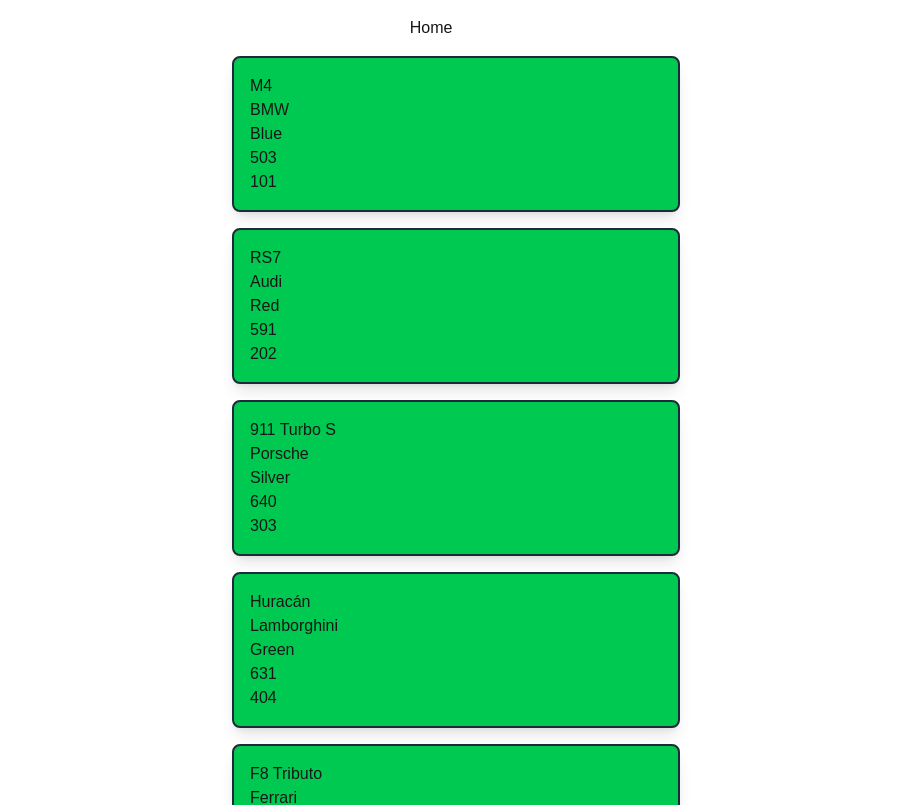
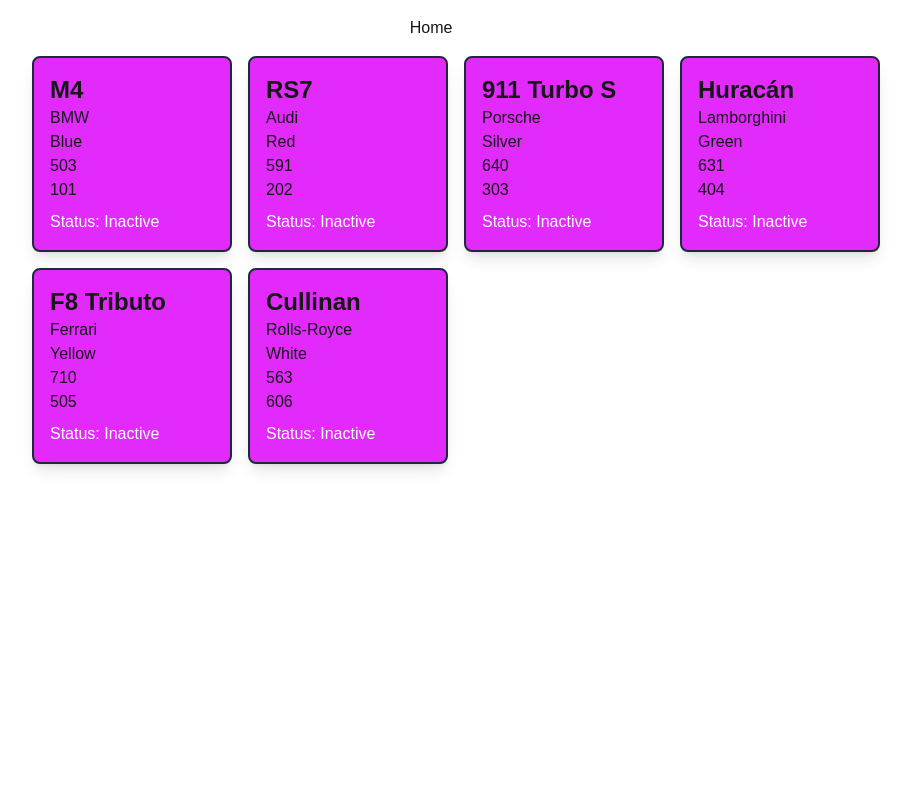
Before and after one commit to santiagoscheffknecht/racingcarlist, a Next.js app: page /cars in a window 1280 px wide. Before the commit this address had no page. Shown: the top 805 px of the page, without its empty margins (184-1095 px from the left). Built offline with nearby package versions, Linux system fonts and the light colour scheme.

Commit message:
aufteilung der Page, stand video 5 fertig

```diff
--- a/app/cars/page.css
+++ /dev/null
@@ -1,18 +0,0 @@
-.car-container {
-    display: flex;
-    flex-direction: column;
-    align-items: center;
-    width: 100%;
-}
-
-.car-card {
-    width: 80%;
-    background-color: green;
-    border: 2px solid black;
-    padding: 20px;
-    margin: 10px 0;
-    color: white;
-    font-size: 18px;
-    display: flex;
-    justify-content: space-between;
-}
--- a/app/cars/page.tsx
+++ b/app/cars/page.tsx
@@ -1,8 +1,7 @@
-import './page.css';
 import React from 'react';
 import Car from '../lib/types/Car';
-import CarCard from '../component/carCard';
-import Link from 'next/link'; // Stelle sicher, dass Link importiert ist
+import Link from 'next/link';
+import CarList from '../list/list';
 
 // Testdaten
 const testCars: Car[] = [
@@ -28,11 +27,9 @@
             </div>
 
 
-            {testCars.map((car, index) => (
-                <div key={index} className="w-full max-w-md p-4 border-2 border-gray-800 bg-green-500 rounded-lg shadow-lg">
-                    <CarCard car={car} />
-                </div>
-            ))}
+            <div >
+                <CarList cars={testCars} ></CarList>
+            </div>
         </div>
     );
 }
--- a/app/component/carCard.tsx
+++ b/app/component/carCard.tsx
@@ -1,4 +1,5 @@
-import React from 'react'
+"use client"
+import React, { useState } from 'react'
 import Car from '../lib/types/Car'
 
 type carProps = {
@@ -7,13 +8,23 @@
 
 
 export default function carCard({ car }: carProps) {
+
+    const [isActive, setIsActive] = useState<boolean>(false)
+
     return (
-        <div>
-            <h1>{car.name}</h1>
+        <div
+            onClick={() => setIsActive(!isActive)}
+            className={`w-[200px] p-4 border-2 border-gray-800 rounded-lg shadow-lg cursor-pointer ${isActive ? 'bg-green-500' : 'bg-fuchsia-500'
+                }`}
+        >
+            <h1 className="text-2xl font-bold">{car.name}</h1>
             <div>{car.brand}</div>
             <div>{car.color}</div>
             <div>{car.motor.hp}</div>
             <div>{car.motor.serialNumber}</div>
+            <p className="mt-2 text-white">
+                Status: {isActive ? 'Active' : 'Inactive'}
+            </p>
         </div>
     )
 }
--- /dev/null
+++ b/app/list/list.tsx
@@ -0,0 +1,19 @@
+import React from 'react';
+import CarCard from '../component/carCard';
+import Car from '../lib/types/Car';
+
+type props = {
+    cars: Car[];
+}
+
+export default function CarList({ cars }: props) {
+    return (
+        <div className="grid grid-cols-1 sm:grid-cols-2 lg:grid-cols-4 gap-4 w-full max-w-screen-lg justify-start">
+            {cars.map((car, index) => (
+                <div key={index} >
+                    <CarCard car={car} />
+                </div>
+            ))}
+        </div>
+    );
+}
```
